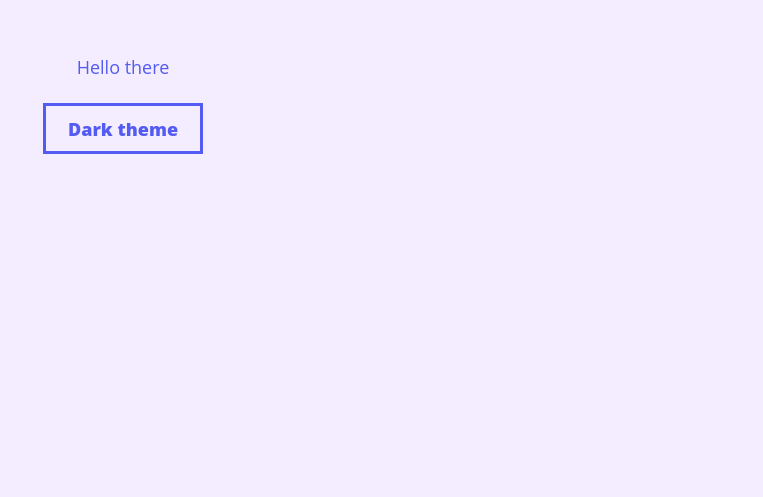
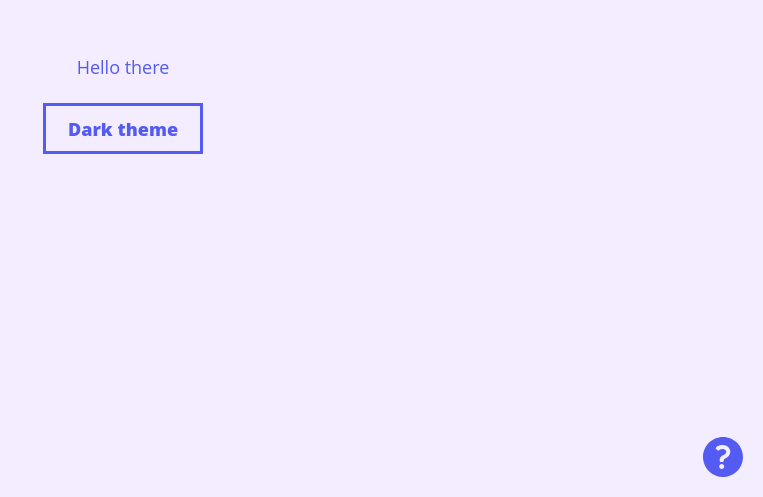
Before and after one commit to laurasinclair/collaboration-with-git, a React (Vite) app: page / in a window 1280 px wide. Shown: the part 303-800 px from the top of the page, without its empty margins (517-1280 px from the left). Built offline with nearby package versions, Linux system fonts and the light colour scheme.

Commit message:
Built base for feature

```diff
--- a/src/App.jsx
+++ b/src/App.jsx
@@ -1,4 +1,5 @@
 import React, { useState } from "react";
+import Info from "./components/Info";
 
 function App() {
 	const themes = {
@@ -21,6 +22,8 @@ function App() {
 			<button onClick={toggleTheme}>
 				{currentTheme === "light" ? "Dark" : "Light"} theme
 			</button>
+
+			<Info />
 		</div>
 	);
 }
--- /dev/null
+++ b/src/components/Info/index.jsx
@@ -0,0 +1,46 @@
+import React, { useState } from "react";
+import styles from "./index.module.sass";
+
+const SVGInfo = (props) => {
+	return (
+		<svg
+			width={`${props.width || 40}px`}
+			height={`${props.height || 40}px`}
+			version="1.1"
+			id="_x32_"
+			xmlns="http://www.w3.org/2000/svg"
+			xmlnsXlink="http://www.w3.org/1999/xlink"
+			viewBox="0 0 512 512"
+			xmlSpace="preserve"
+			{...props.className}
+		>
+			<g>
+				<path
+					d="M256,0C114.616,0,0,114.612,0,256s114.616,256,256,256s256-114.612,256-256S397.385,0,256,0z M207.678,378.794
+		c0-17.612,14.281-31.893,31.893-31.893c17.599,0,31.88,14.281,31.88,31.893c0,17.595-14.281,31.884-31.88,31.884
+		C221.959,410.678,207.678,396.389,207.678,378.794z M343.625,218.852c-3.596,9.793-8.802,18.289-14.695,25.356
+		c-11.847,14.148-25.888,22.718-37.442,29.041c-7.719,4.174-14.533,7.389-18.769,9.769c-2.905,1.604-4.479,2.95-5.256,3.826
+		c-0.768,0.926-1.029,1.306-1.496,2.826c-0.273,1.009-0.558,2.612-0.558,5.091c0,6.868,0,12.512,0,12.512
+		c0,6.472-5.248,11.728-11.723,11.728h-28.252c-6.475,0-11.732-5.256-11.732-11.728c0,0,0-5.645,0-12.512
+		c0-6.438,0.752-12.744,2.405-18.777c1.636-6.008,4.215-11.718,7.508-16.694c6.599-10.083,15.542-16.802,23.984-21.48
+		c7.401-4.074,14.723-7.455,21.516-11.281c6.789-3.793,12.843-7.91,17.302-12.372c2.988-2.975,5.31-6.05,7.087-9.52
+		c2.335-4.628,3.955-10.067,3.992-18.389c0.012-2.463-0.698-5.702-2.632-9.405c-1.926-3.686-5.066-7.694-9.264-11.29
+		c-8.45-7.248-20.843-12.545-35.054-12.521c-16.285,0.058-27.186,3.876-35.587,8.62c-8.36,4.776-11.029,9.595-11.029,9.595
+		c-4.268,3.718-10.603,3.85-15.025,0.314l-21.71-17.397c-2.719-2.173-4.322-5.438-4.396-8.926c-0.063-3.479,1.425-6.81,4.061-9.099
+		c0,0,6.765-10.43,22.451-19.38c15.62-8.992,36.322-15.488,61.236-15.429c20.215,0,38.839,5.562,54.268,14.661
+		c15.434,9.148,27.897,21.744,35.851,36.876c5.281,10.074,8.525,21.43,8.533,33.38C349.211,198.042,347.248,209.058,343.625,218.852
+		z"
+					fill={`${props.color || "black"}`}
+				/>
+			</g>
+		</svg>
+	);
+}
+
+export default function Info() {
+	return (
+		<div className={styles.info}>
+			<SVGInfo className={styles.svg} />
+		</div>
+	);
+}
--- /dev/null
+++ b/src/components/Info/index.module.sass
@@ -0,0 +1,12 @@
+.info
+    margin: 0
+    padding: 0
+    position: absolute
+    right: 20px
+    bottom: 20px
+    width: 40px
+    height: 40px
+    transition: all .2s ease-in-out
+    &:hover
+        cursor: pointer
+        transform: scale(110%) rotate(30deg)
--- a/src/main.jsx
+++ b/src/main.jsx
@@ -1,6 +1,6 @@
 import { StrictMode } from 'react'
 import { createRoot } from 'react-dom/client'
-import './style.sass' // will apply to the whole app
+import './style.sass'
 import App from './App.jsx'
 
 createRoot(document.getElementById('root')).render(
--- a/src/style.sass
+++ b/src/style.sass
@@ -40,6 +40,8 @@ select
 	&_light
 		background: $color-light
 		color: $color-dark
+		svg path
+			fill: $color-dark
 		button
 			color: $color-dark
 			border-color: $color-dark
@@ -48,6 +50,8 @@ select
 	&_dark
 		background: $color-dark
 		color: $color-light
+		svg path
+			fill: $color-light
 		button
 			color: $color-light
 			border-color: $color-light
```
